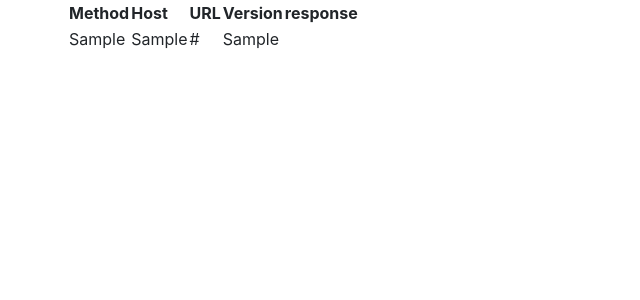
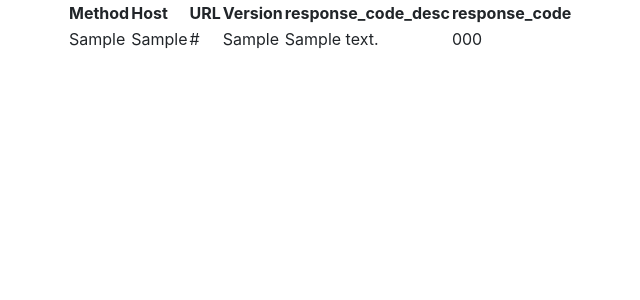
Before and after one commit to SaraAbdo96/dpi, a Flask app: page /http in a window 1280 px wide. Shown: the part 24-324 px from the top of the page, without its empty margins (17-657 px from the left). Run offline with Flask 2, Linux system fonts and the light colour scheme; tables that the repository leaves empty hold one stand-in row (values such as "Sample post"); some libraries are stand-ins or nearby versions.

Commit message:
Update http.html

```diff
--- a/dpi/templates/http.html
+++ b/dpi/templates/http.html
@@ -8,14 +8,16 @@ HTTP requests
     <th>Host</th>
     <th>URL</th>
     <th>Version</th>
-    <th>response</th>
+    <th>response_code_desc</th>
+    <th>response_code</th>
     {% for request in requests %}
      <tr>
       <td>{{ request.method }}</td>
       <td>{{request.host }}</td>
       <td>{{ request.url }}</td>
       <td>{{ request.version }}</td>
-      <td>{{ request.response }}</td>
+      <td>{{ request.response_code_desc}}</td>
+      <td>{{ request.response_code}}</td>
 
     {% else %}
       <h2>No HTTP requests</h2>
```
